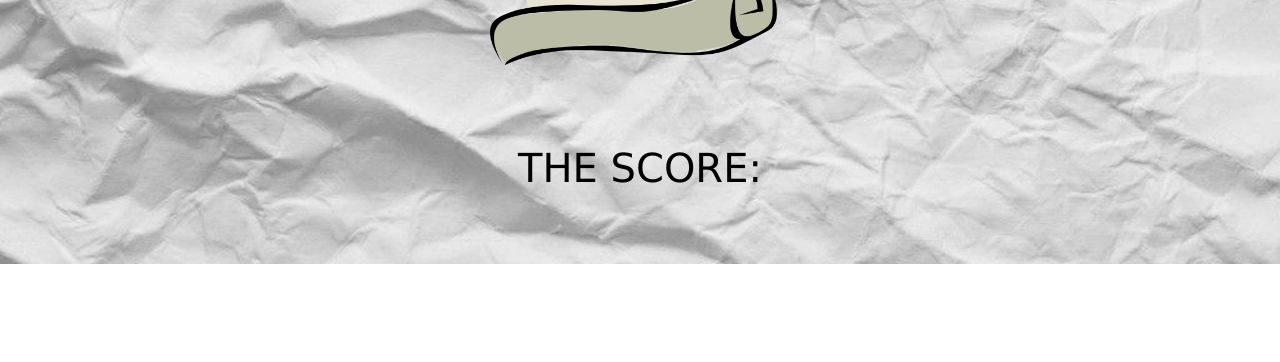
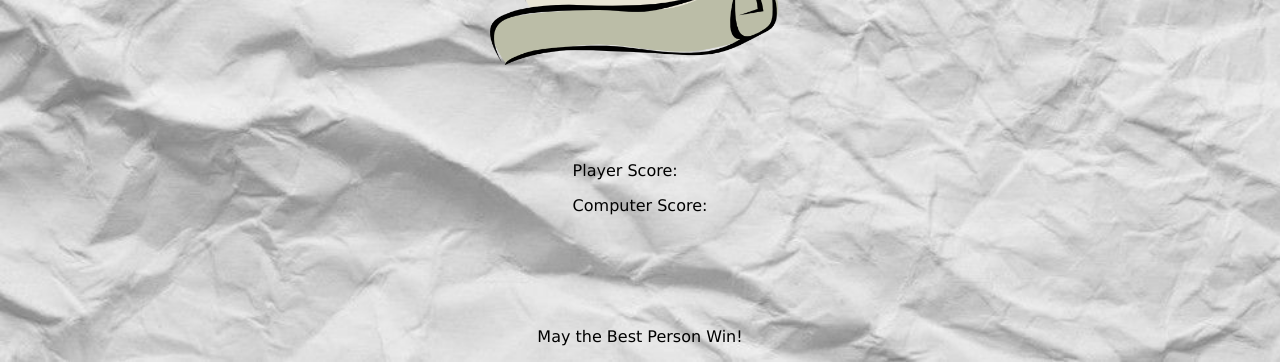
Before and after one commit to a-boyadzhiev/rock-paper-scissors, a plain HTML site: page index.html in a window 1280 px wide. Shown: the part 536-898 px from the top of the page. Before the commit the page ends 800 px from the top, so only its background shows below. Drawn offline with Linux system fonts and the light colour scheme.

Commit message:
Add scoreboard elements

```diff
--- a/index.html
+++ b/index.html
@@ -19,8 +19,13 @@
         <img class="imgs" id="scissors" src="images/scissors.png" width="300px" height="auto">
     </div>
 
-    <div id="result">
-        <h2>THE SCORE:</h2>
+    <div class="text-line">
+        <p class="text" id="player-score">Player Score:</p>
+        <p class="text" id="comp-score">Computer Score:</p>
+    </div>
+
+    <div>
+        <p class="text" id="output">May the Best Person Win!</p>
     </div>
 
 </body>
```
